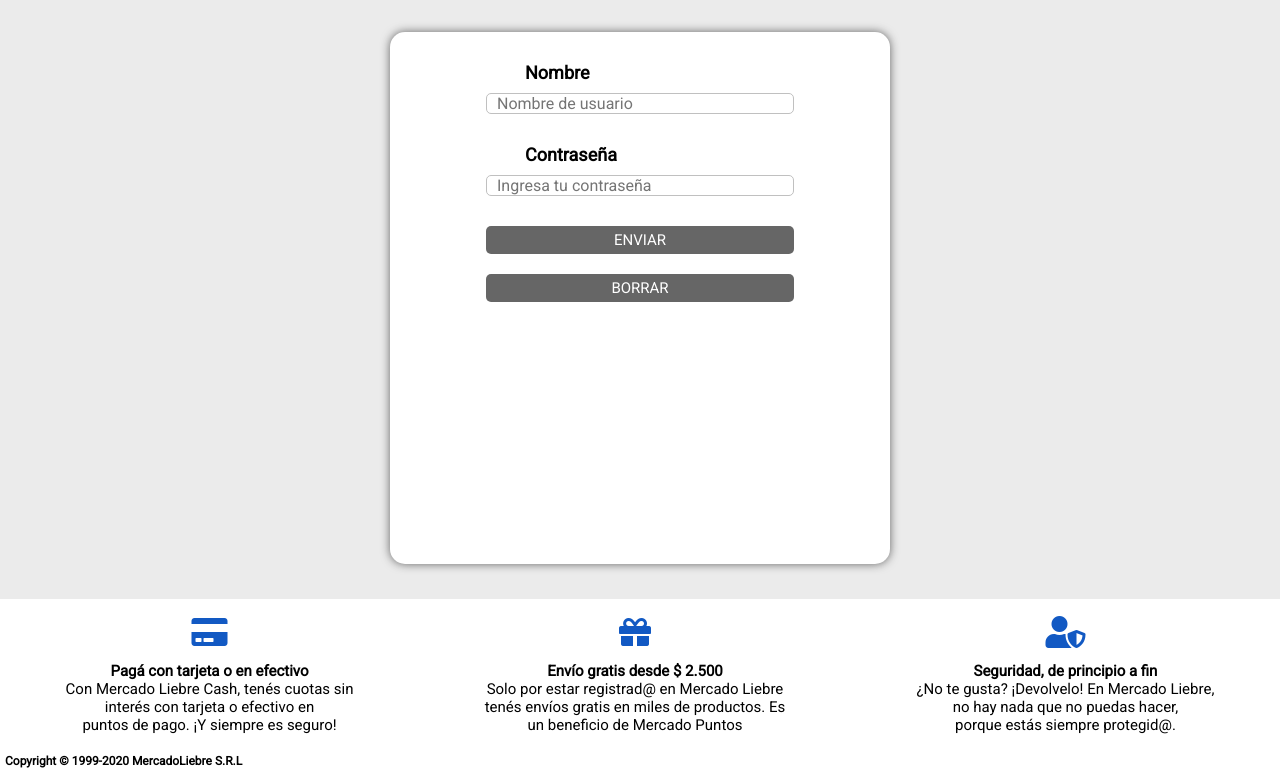
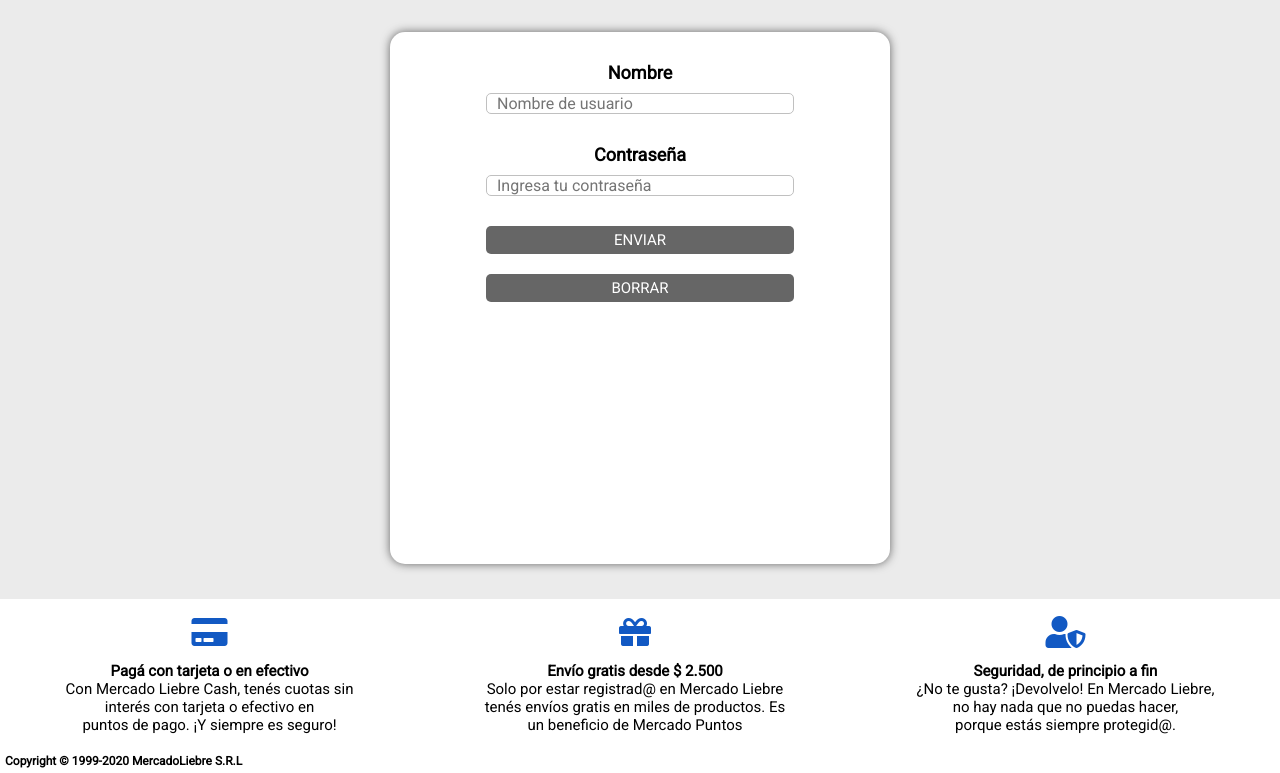
Before and after one commit to LuchoAiello/MercadoLiebre, a website: page views/login.html in a window 1280 px wide. Shown: the part 132-905 px from the top of the page. Drawn offline with Linux system fonts and the light colour scheme.

Commit message:
detalles en el login

```diff
--- a/public/css/style.css
+++ b/public/css/style.css
@@ -264,8 +264,7 @@ footer {
 
 .label-del-login {
     display: block;
-    text-align: left;
-    margin-left: 105px;
+    text-align: center;
     margin-bottom: 10px;
     font-size: 18px;
     font-weight: bold;
```
